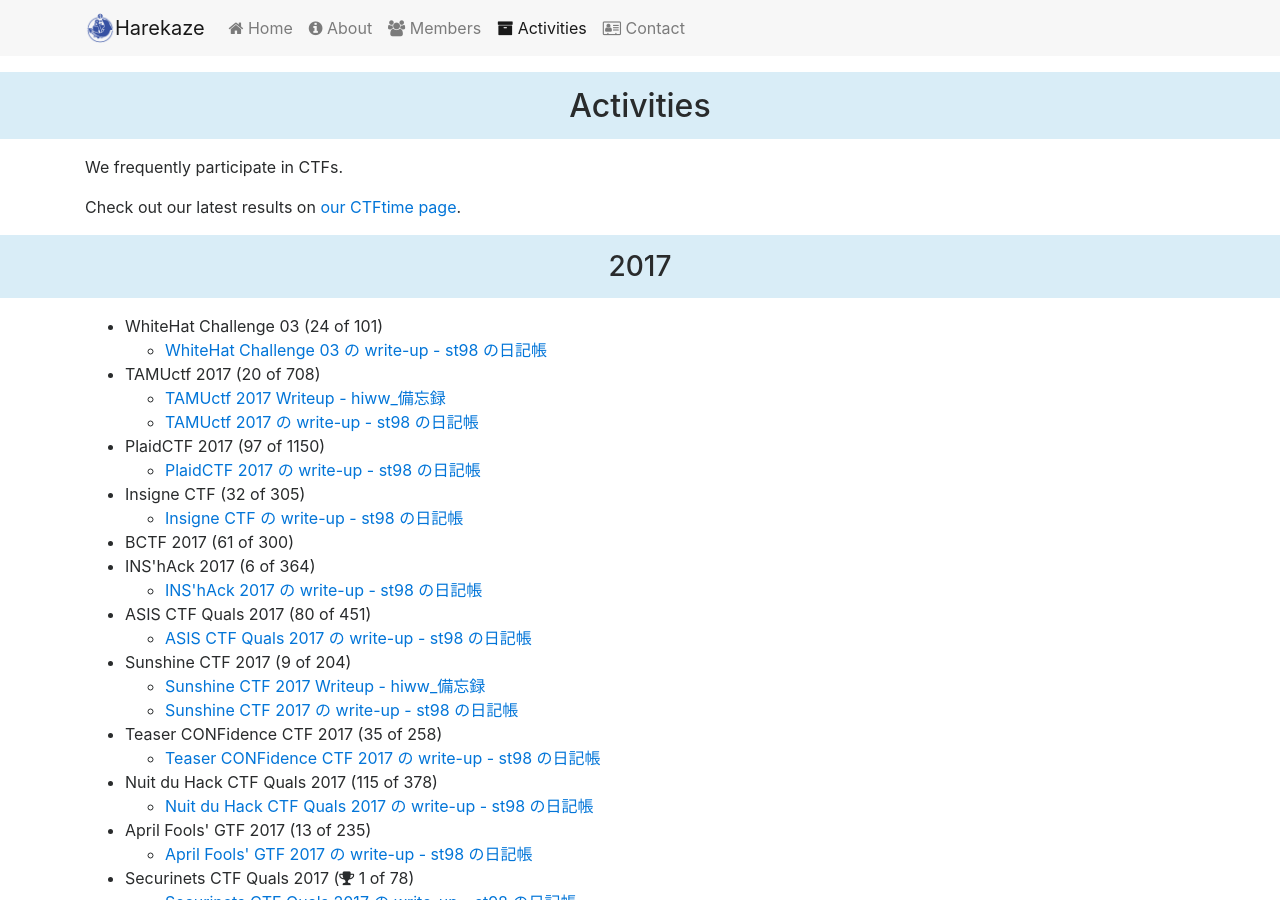
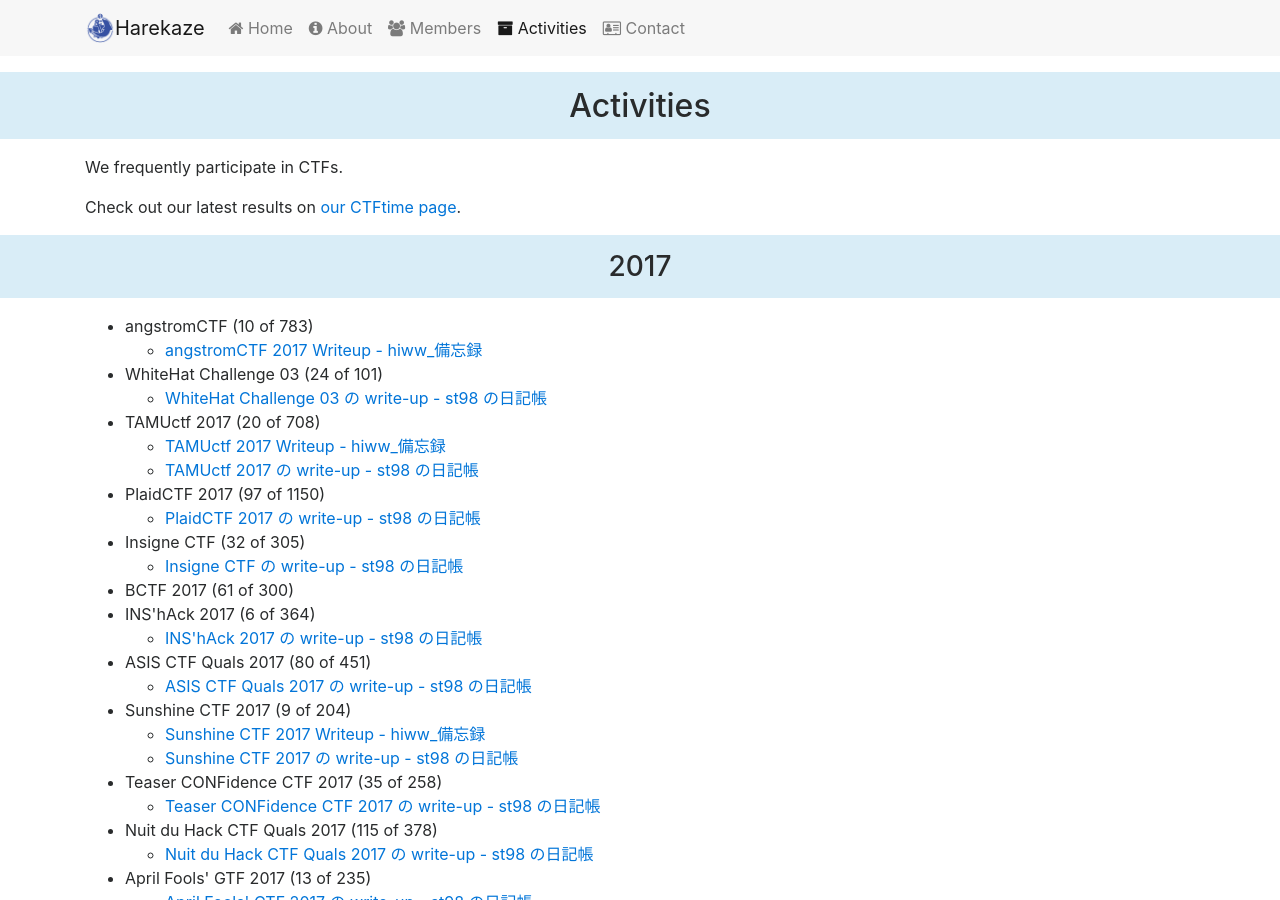
Before and after one commit to TeamHarekaze/TeamHarekaze.github.io, a Jekyll site: the page built from activities.html, in a window 1280 px wide and 900 px high. Built offline with Jekyll 4.4.1, drawn with Linux system fonts in a browser that asks for light colours; nearby versions of some CDN libraries.

Commit message:
Add Writeup angstromCTF by misakiakeno.

```diff
--- a/_data/activities.yml
+++ b/_data/activities.yml
@@ -1,5 +1,12 @@
 - year: 2017
   ctfs:
+
+    - name: "angstromCTF"
+      rank: 10
+      participants: 783
+      writeups:
+        - title: "angstromCTF 2017 Writeup - hiww_備忘録"
+          url: "http://hiww.hatenablog.com/entry/2017/05/01/angstromCTF_2017_Writeup"
     - name: "WhiteHat Challenge 03"
       rank: 24
       participants: 101
```
